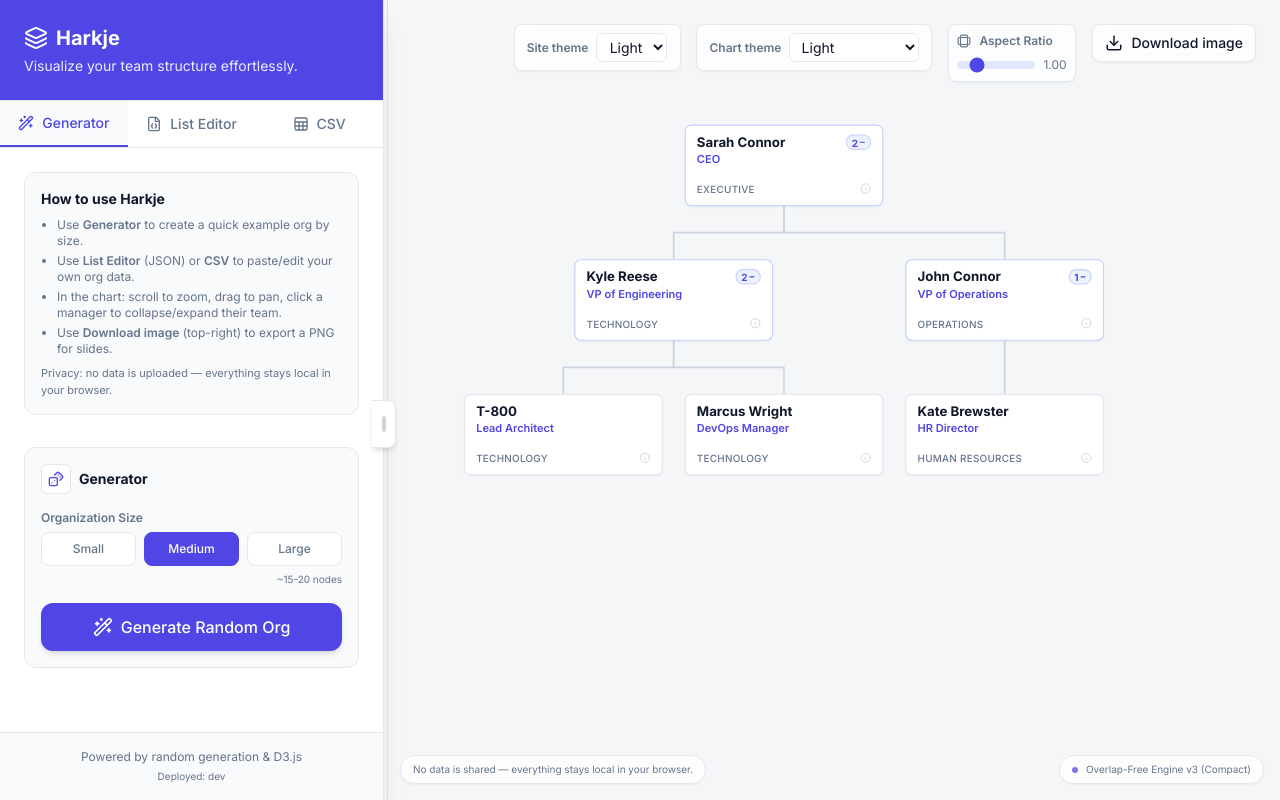
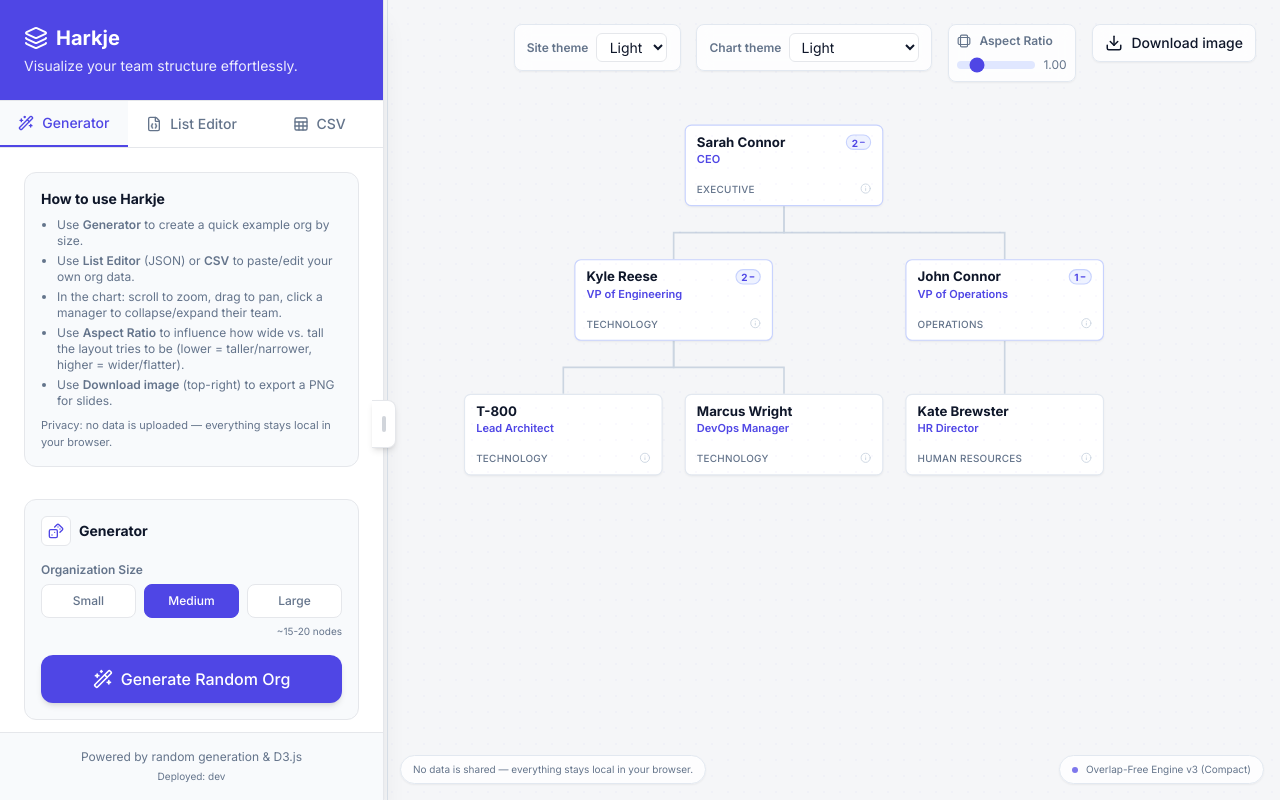
Before and after one commit to pondevelopment/harkje, a React (Vite) app: page / in a window 1280 px wide. Built offline with nearby package versions, Linux system fonts and the light colour scheme.

Commit message:
Docs: explain aspect ratio slider

```diff
--- a/components/InputPanel.tsx
+++ b/components/InputPanel.tsx
@@ -462,6 +462,7 @@ export const InputPanel: React.FC<InputPanelProps> = ({ onDataUpdate, currentDat
                 <li>Use <span className="font-semibold">Generator</span> to create a quick example org by size.</li>
                 <li>Use <span className="font-semibold">List Editor</span> (JSON) or <span className="font-semibold">CSV</span> to paste/edit your own org data.</li>
                 <li>In the chart: scroll to zoom, drag to pan, click a manager to collapse/expand their team.</li>
+                <li>Use <span className="font-semibold">Aspect Ratio</span> to influence how wide vs. tall the layout tries to be (lower = taller/narrower, higher = wider/flatter).</li>
                 <li>Use <span className="font-semibold">Download image</span> (top-right) to export a PNG for slides.</li>
               </ul>
               <p className="mt-2 text-[11px]" style={{ color: 'var(--ui-muted)' }}>
```
